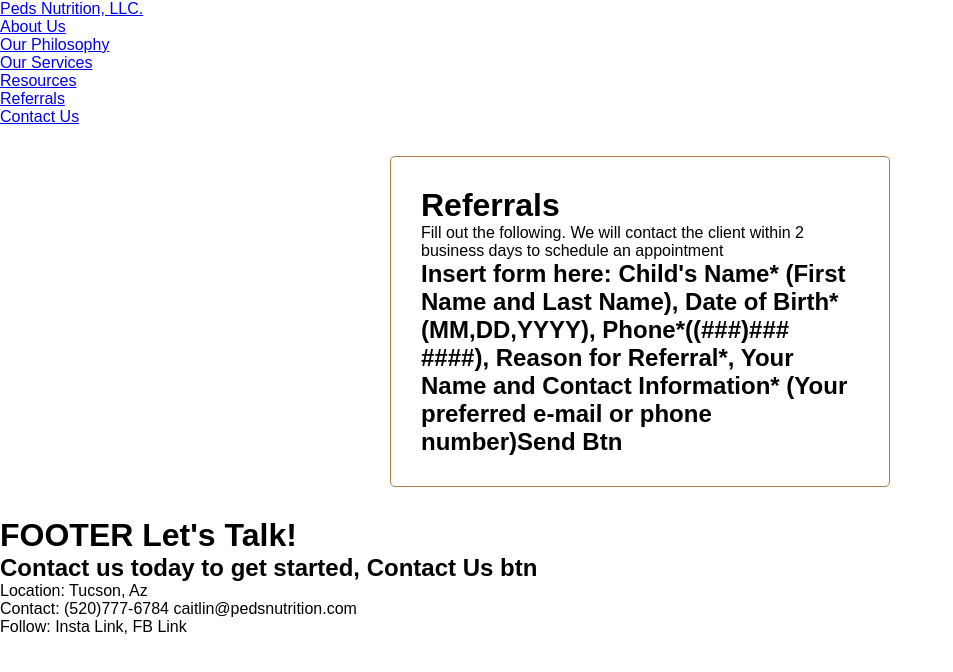
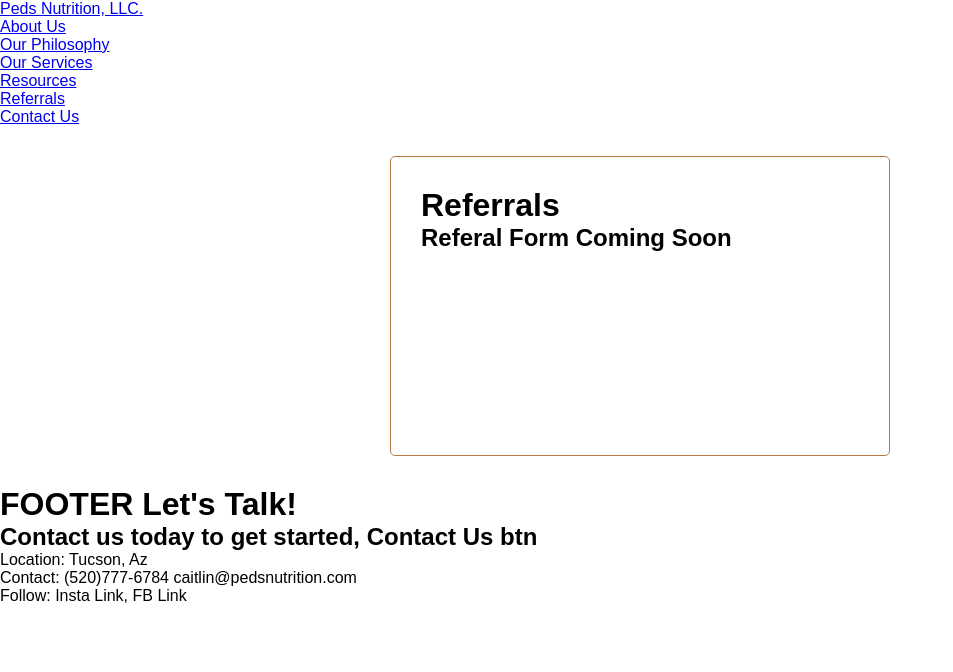
Before and after one commit to spicystephy/pedsnutrition, a React (Create React App) app: page /Referrals in a window 1280 px wide. Shown: the top 672 px of the page, without its empty margins (0-953 px from the left). Built offline with nearby package versions, Linux system fonts and the light colour scheme.

Commit message:
Cleaned referral page for dep

```diff
--- a/src/pages/Referrals.js
+++ b/src/pages/Referrals.js
@@ -4,8 +4,9 @@ function Referrals() {
     return (
         <div>
             <h1>Referrals</h1>
-            <p>Fill out the following. We will contact the client within 2 business days to schedule an appointment</p>
-            <h2>Insert form here: Child's Name* (First Name and Last Name), Date of Birth*(MM,DD,YYYY), Phone*((###)### ####), Reason for Referral*, Your Name and Contact Information* (Your preferred e-mail or phone number)Send Btn</h2>
+            <h2>Referal Form Coming Soon</h2>
+            {/* <p>Fill out the following. We will contact the client within 2 business days to schedule an appointment</p>
+            <h2>Insert form here: Child's Name* (First Name and Last Name), Date of Birth*(MM,DD,YYYY), Phone*((###)### ####), Reason for Referral*, Your Name and Contact Information* (Your preferred e-mail or phone number)Send Btn</h2> */}
         </div>
     )
 }
```
